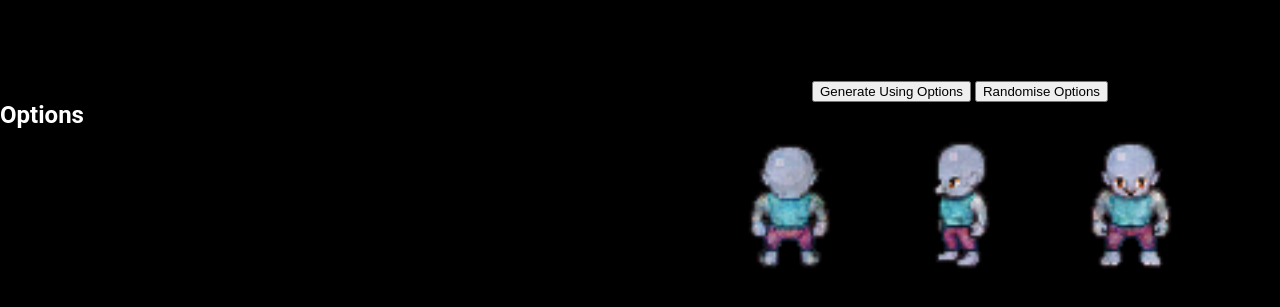
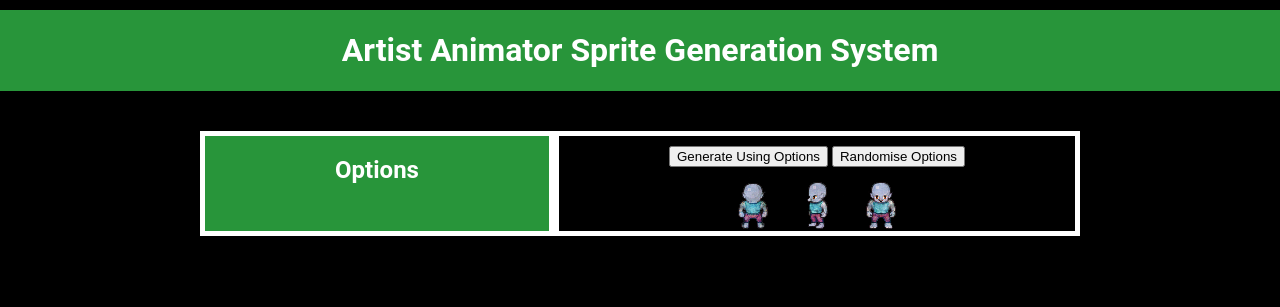
Before and after one commit to andrewmumblebee/AuthorArtistAnimator, a Flask app: template web/templates/index.html in a window 1280 px wide. Shown: the top 307 px of the page. Run offline with Flask 2, Linux system fonts and the light colour scheme; the template is opened without the code that fills it, so the values that code supplies are empty; some libraries are stand-ins or nearby versions.

Commit message:
Updating styles

```diff
--- a/web/static/styles/style.css
+++ b/web/static/styles/style.css
@@ -2,33 +2,24 @@ body {
     background-color: rgb(0, 0, 0);
     margin: 0px;
     font-family: 'Roboto', sans-serif;
+    color: white;
 }
 
-#nav {
+#title {
     margin: 0;
+    margin-top: 10px;
     padding: 0;
     overflow: hidden;
+    text-align: center;
     background-color: rgba(42, 155, 61, 0.966);
 }
 
-#placeholder {
-    width: 80%;
+#controls {
+    margin-top: 10px;
 }
 
 li {
     list-style-type: none;
-}
-
-#nav li {
-    float: left;
-}
-
-#nav li a {
-    display: block;
-    color: white;
-    text-align: center;
-    padding: 14px 16px;
-    text-decoration: none;
 }
 
 /* Change the link color to #111 (black) on hover */
@@ -40,22 +31,94 @@ li {
     display: none;
 }
 
+.anim-container {
+    display: flex;
+}
+
+
+.anim {
+    width: 64px;
+    height: 64px;
+}
+
+.f-6 {
+    animation: six_frames 1s steps(6) infinite;
+}
+
+@keyframes six_frames {
+    100% { background-position: -384px; }
+ }
+
+.f-7 {
+    animation: seven_frames 1s steps(7) infinite;
+}
+
+@keyframes seven_frames {
+    100% { background-position: -448px; }
+ }
+
+.f-8 {
+    animation: eight_frames 1s steps(8) infinite;
+}
+
+ @keyframes eight_frames {
+    100% { background-position: -512px; }
+ }
+
+
+.f-9 {
+    animation: nine_frames 1s steps(9) infinite;
+}
+
+ @keyframes nine_frames {
+    100% { background-position: -576px; }
+ }
+
+.f-13 {
+    animation: thirteen_frames 1s steps(13) infinite;
+}
+
+ @keyframes thirteen_frames {
+    100% { background-position: -832px; }
+ }
+
 #container {
     display: flex;
     justify-content: center;
+    margin: 40px 200px 200px 200px;
+}
+
+#dropdown-icon {
+    width: 20px;
 }
 
 .option_heading {
     font-size: 30px;
     font-weight: bold;
+    cursor: pointer;
+}
+
+#options-heading {
+    text-align:center;
+}
+
+
+#viewer {
+    margin-top: 10px;
+    margin-bottom: 10px;
 }
 
 #options {
-    color: white;
+    width: 40%;
+    background-color: rgba(42, 155, 61, 0.966);
 }
 
-#options, #sprites {
-    width: 50%;
+#sprites {
+    width: 60%;
+}
+
+#sprites, #options {
+    border: 5px solid white;
 }
 
 #sprites {
```
Also changed, not shown: other parts of web/static/styles/style.css (+30 -0 lines).
